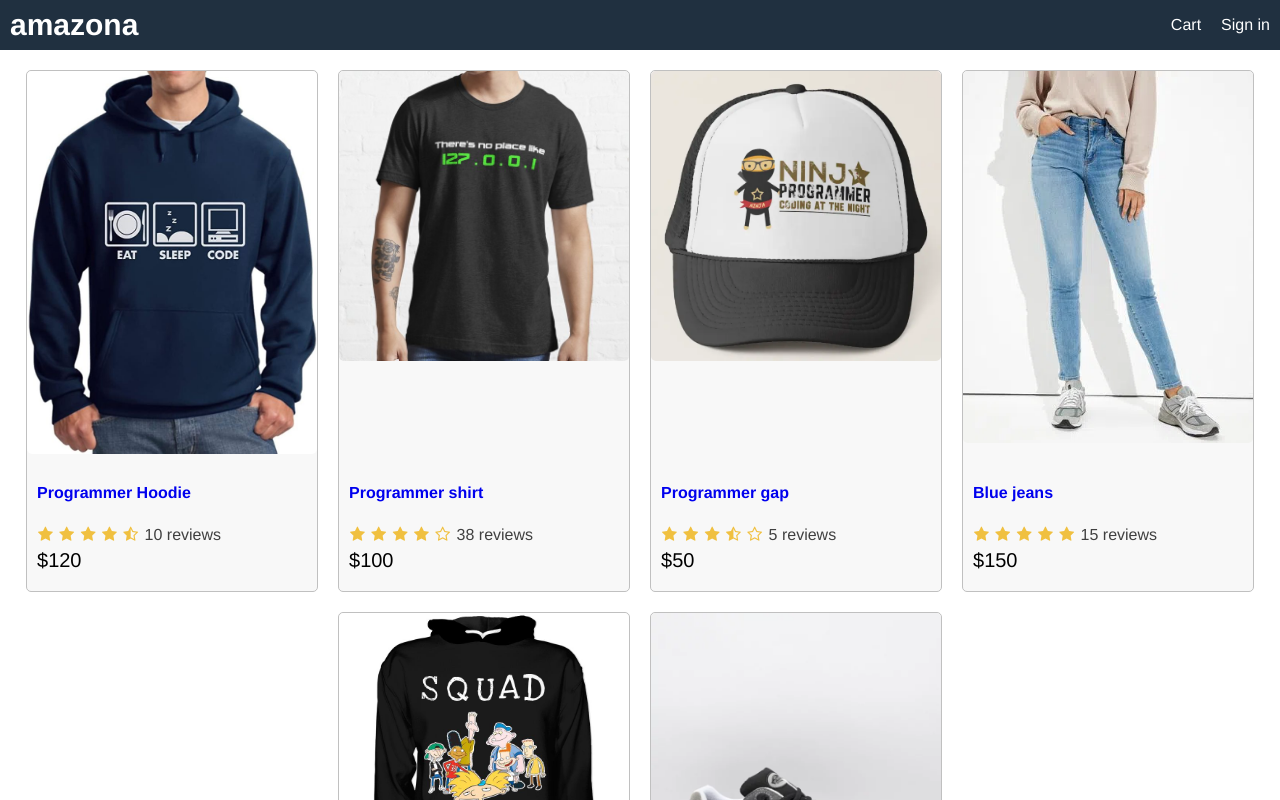
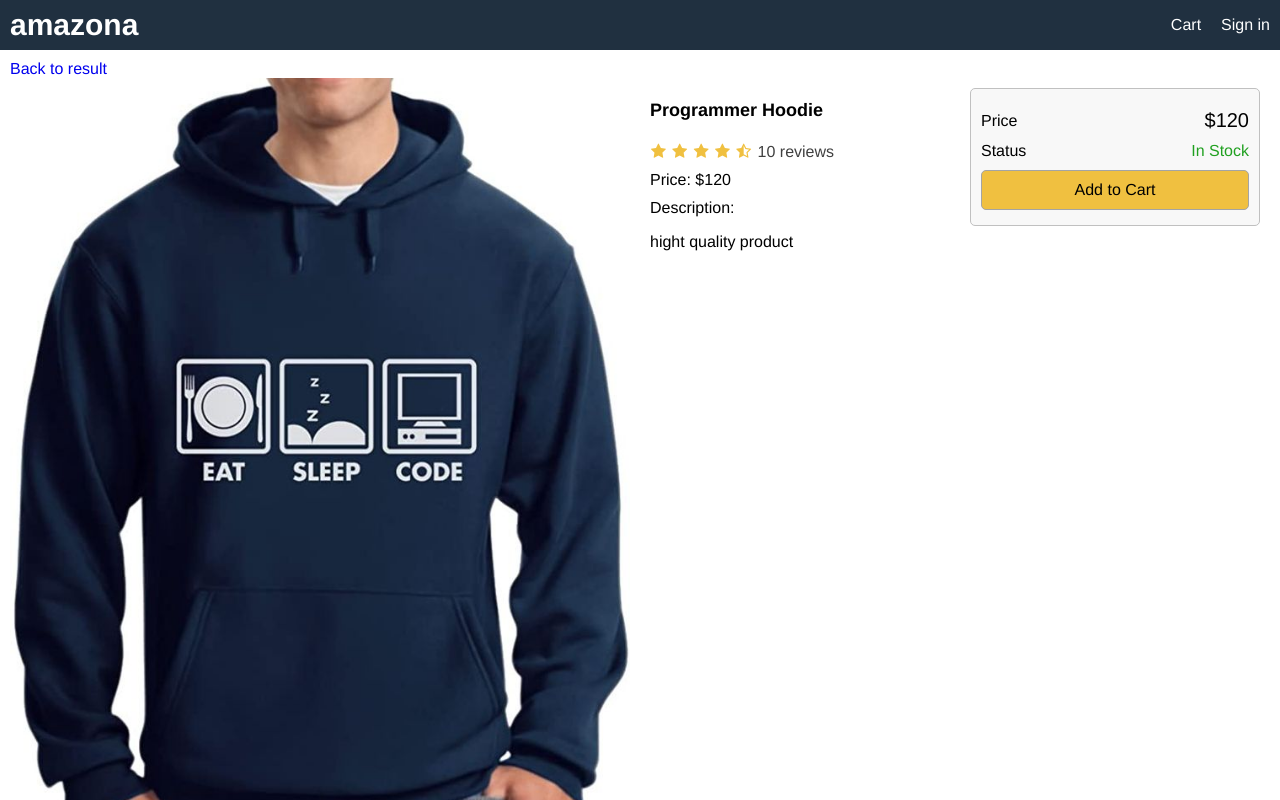
Before and after one commit to selenegabriela/amazona-app, a React (Create React App) app in the folder frontend/: page /product/1 in a window 1280 px wide. Shown: the top 800 px of the page. Built offline with nearby package versions, Linux system fonts and the light colour scheme.

Commit message:
Product screen

```diff
--- a/frontend/package.json
+++ b/frontend/package.json
@@ -8,6 +8,7 @@
     "@testing-library/user-event": "^13.5.0",
     "react": "^18.1.0",
     "react-dom": "^18.1.0",
+    "react-router-dom": "^6.3.0",
     "react-scripts": "5.0.1",
     "web-vitals": "^2.1.4"
   },
--- a/frontend/src/App.js
+++ b/frontend/src/App.js
@@ -1,9 +1,11 @@
 import React from 'react';
-import data from './data';
-import Product from './components/Product'
+import { BrowserRouter, Route, Routes } from 'react-router-dom';
+import HomeScreen from './screens/HomeScreen.jsx';
+import ProductScreen from './screens/ProductScreen.jsx';
 
 function App() {
   return (
+    <BrowserRouter>
       <div className="grid-container">
               <header className="row">
                   <div>
@@ -15,17 +17,15 @@
                   </div>
               </header>
               <main>
-               <div className="row center">
-                 {
-                   data?.products.map((product, i) => {
-                     return <Product key={product._id} product={product}/>
-                   })
-                 }
+                <Routes>
 
-               </div>
+                  <Route exact path='/' element={<HomeScreen />} />
+                  <Route exact path='/product/:id' element={<ProductScreen />} />
+                </Routes>
               </main>
               <footer className="row center">All right reserved</footer>
           </div>
+    </BrowserRouter>
   );
 }
 
--- a/frontend/src/components/Product.jsx
+++ b/frontend/src/components/Product.jsx
@@ -2,14 +2,14 @@
 import Rating from './Rating'
 
 const Product = ({product}) => {
-    return <div key={product._id} className='card'>
-    <a href="product.html">
+    return <div key={product._id} className='card height'>
+    <a href={`product/${product._id}`}>
       <div className='img'>
          <img className="medium" src={product.image} alt={product.name} />
       </div>
      </a>
      <div className="card-body">
-         <a href="product.html">
+         <a href={`product/${product._id}`}>
              <h2>{product.name}</h2>
          </a>
          <div className="rating">
--- a/frontend/src/components/Rating.jsx
+++ b/frontend/src/components/Rating.jsx
@@ -3,19 +3,19 @@
 const Rating = ({rating, numReviews}) => {
 
     return (
-        <div>
+        <div className="rating">
             {
 
                 [1,2,3,4,5].map((n, i) => {
                     return (rating % 1 !== 0) // First condition
                     ? (i+1 <= rating)
-                    ? <span><i className="fa fa-star"></i> </span>
+                    ? <span key={i}><i className="fa fa-star"></i> </span>
                     : ((i === Math.floor(rating)))
-                    ? <span><i className="fa fa-star-half-o"></i> </span>
-                    : <span><i className="fa fa-star-o"></i> </span>
+                    ? <span key={i}><i className="fa fa-star-half-o"></i> </span>
+                    : <span key={i}><i className="fa fa-star-o"></i> </span>
                     : (i+1 <= rating)
-                    ? <span><i className="fa fa-star"></i> </span>
-                    : <span><i className="fa fa-star-o"></i> </span> // First condition
+                    ? <span key={i}><i className="fa fa-star"></i> </span>
+                    : <span key={i}><i className="fa fa-star-o"></i> </span> // First condition
                 })
             }
             {
--- a/frontend/src/data.js
+++ b/frontend/src/data.js
@@ -6,10 +6,11 @@
             cathegory: 'Hoodies',
             image: '/images/p1.jpg',
             price: 120,
+            countInStock: 1,
             brand: 'Sean',
             rating: 4.5,
             numReviews: 10,
-            desciption: 'hight quality product',
+            description: 'hight quality product',
         },
         {
             _id: 2,
@@ -17,10 +18,11 @@
             cathegory: 'Shirts',
             image: '/images/p2.jpg',
             price: 100,
+            countInStock: 15,
             brand: 'Unknown',
             rating: 4,
             numReviews: 38,
-            desciption: 'hight quality product',
+            description: 'hight quality product',
         },
         {
             _id: 3,
@@ -28,10 +30,11 @@
             cathegory: 'Gaps',
             image: '/images/p3.jpg',
             price: 50,
+            countInStock: 8,
             brand: 'Adidas',
             rating: 3.5,
             numReviews: 5,
-            desciption: 'hight quality product',
+            description: 'hight quality product',
         },
         {
             _id: 4,
@@ -39,10 +42,11 @@
             cathegory: 'Jeans',
             image: '/images/p4.jpg',
             price: 150,
+            countInStock: 25,
             brand: 'Vans',
             rating: 5,
             numReviews: 15,
-            desciption: 'hight quality product',
+            description: 'hight quality product',
         },
         {
             _id: 5,
@@ -50,10 +54,11 @@
             cathegory: 'Hoodies',
             image: '/images/p5.jpg',
             price: 200,
+            countInStock: 2,
             brand: 'DC',
             rating: 5,
             numReviews: 20,
-            desciption: 'hight quality product',
+            description: 'hight quality product',
         },
         {
             _id: 6,
@@ -61,10 +66,11 @@
             cathegory: 'Shoes',
             image: '/images/p6.jpg',
             price: 180,
+            countInStock: 0,
             brand: 'Vans',
             rating: 2.5,
             numReviews: 2,
-            desciption: 'hight quality product',
+            description: 'hight quality product',
         },
     ],
 };
--- a/frontend/src/index.css
+++ b/frontend/src/index.css
@@ -56,6 +56,34 @@
 a:hover{
   color: #ff8000;
 }
+ul{
+  padding: 0;
+  margin: 0;
+  list-style-type: none;
+}
+li{
+  margin-top: 1rem;
+}
+button{
+  padding: 1rem;
+  border-radius: 0.5rem;
+  border: 0.1rem #a4a4a4 solid;
+  font-size: 1.6rem;
+  font-family: Helvetica, Arial, sans-serif;
+  -webkit-font-smoothing: antialiased;
+  -moz-osx-font-smoothing: grayscale;
+  background-color: #f8f8f8;
+  cursor: pointer;
+}
+button:hover{
+  border: 0.1rem #404040 solid;
+}
+button.primary{
+  background-color: #f0c040;
+}
+button.block{
+  width: 100%;
+}
 
 /* Header */
 header a{
@@ -77,6 +105,16 @@
 .row.center{
   justify-content: center;
 }
+.row.top {
+  align-items: flex-start;
+}
+.col-1{
+  flex: 1 1 25rem;
+}
+.col-2{
+  flex: 2 1 50rem;
+  margin-right: 2rem; /* Agredado por mí */
+}
 
 /* Image */
 
@@ -87,6 +125,9 @@
   max-width: 29rem;
   width: 100%;
 }
+img.large{
+  width: 100%;
+}
 .img{
   height: 38rem;
 
@@ -95,11 +136,13 @@
 
 /* Card */
 .card{
-  height: 52rem; /* Agregados por mí */
   border: 0.1rem #c0c0c0 solid;
   background-color: #f8f8f8;
   border-radius: 0.5rem;
   margin: 1rem;
+}
+.card.height{
+  /* height: 52rem; Agregados por mí */
 }
 .card-body{
   padding: 1rem;
@@ -119,3 +162,10 @@
 .rating span:last-child{
   color: #404040;
 }
+/* Alert */
+.success{
+  color: #20a020;
+}
+.error{
+  color: #a02020;
+}
--- /dev/null
+++ b/frontend/src/screens/HomeScreen.jsx
@@ -0,0 +1,20 @@
+import React from 'react';
+import data from '../data';
+import Product from '../components/Product';
+
+const HomeScreen = () => {
+    return(
+        <div>
+
+            <div className="row center">
+                {
+                    data?.products.map((product, i) => {
+                        return <Product key={product._id} product={product}/>
+                    })
+                }
+            </div>
+        </div>
+    )
+}
+
+export default HomeScreen;
--- /dev/null
+++ b/frontend/src/screens/ProductScreen.jsx
@@ -0,0 +1,65 @@
+import React from 'react';
+import data from '../data';
+import { useParams } from 'react-router';
+import Rating from '../components/Rating';
+import { Link } from 'react-router-dom'
+
+const ProductScreen = () => {
+    const params = useParams();
+    const { id } = params;
+
+    const product = data.products.find(p => p._id === id*1);
+    console.log(id, product)
+    if(!product){
+        return <div>Product not found</div>
+    }
+
+    return(
+        <div>
+            <Link to='/'>Back to result</Link>
+            <div className='row top'>
+                <div className="col-2">
+                    <img className='large' src={product.image} alt={product.name} />
+                </div>
+                <div className="col-1">
+                    <ul>
+                        <li><h1>{product.name}</h1></li>
+                        <li><Rating rating={product.rating} numReviews={product.numReviews} /></li>
+                        <li>Price: ${product.price}</li>
+                        <li>
+                            Description:
+                            <p>{product.description}</p>
+                        </li>
+                    </ul>
+                </div>
+                <div className="col-1">
+                    <div className="card card-body">
+                        <ul>
+                            <li>
+                                <div className="row">
+                                    <div>Price</div>
+                                    <div className="price">${product.price}</div>
+                                </div>
+                            </li>
+                            <li>
+                                <div className='row'>
+
+                                    <div>Status</div>
+                                    <div>
+                                        {product.countInStock>0
+                                        ? (<span className='success'>In Stock</span>) : (<span className='error'>Unavailable</span>)}
+                                    </div>
+                                </div>
+                            </li>
+                            <li>
+                                <button className="primary block">Add to Cart</button>
+                            </li>
+                        </ul>
+                    </div>
+                </div>
+            </div>
+        </div>
+    )
+}
+
+export default ProductScreen;
```
Also changed, not shown: 1 other file (tests, documents, lock files or other folders). Lines whose indentation alone changed are shown as unchanged.
